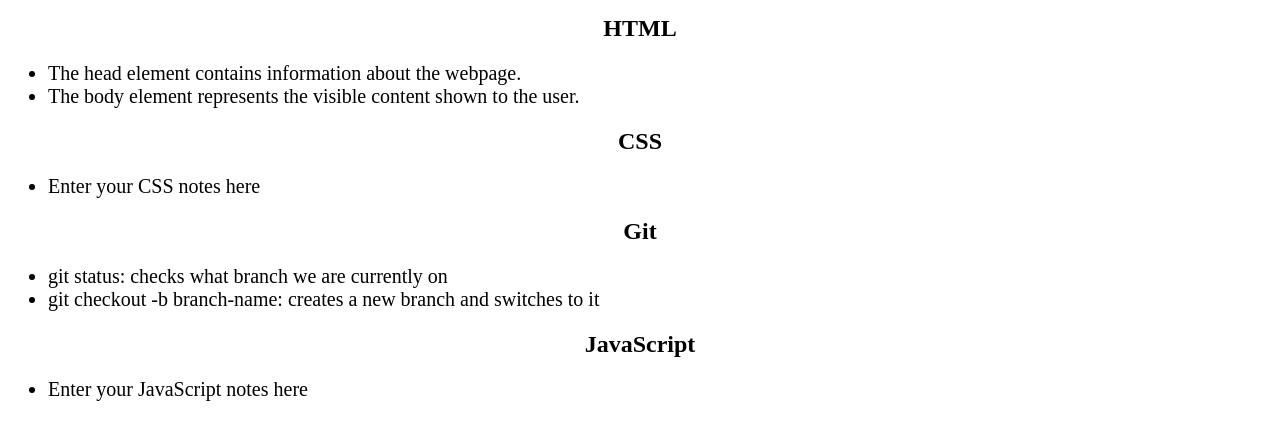
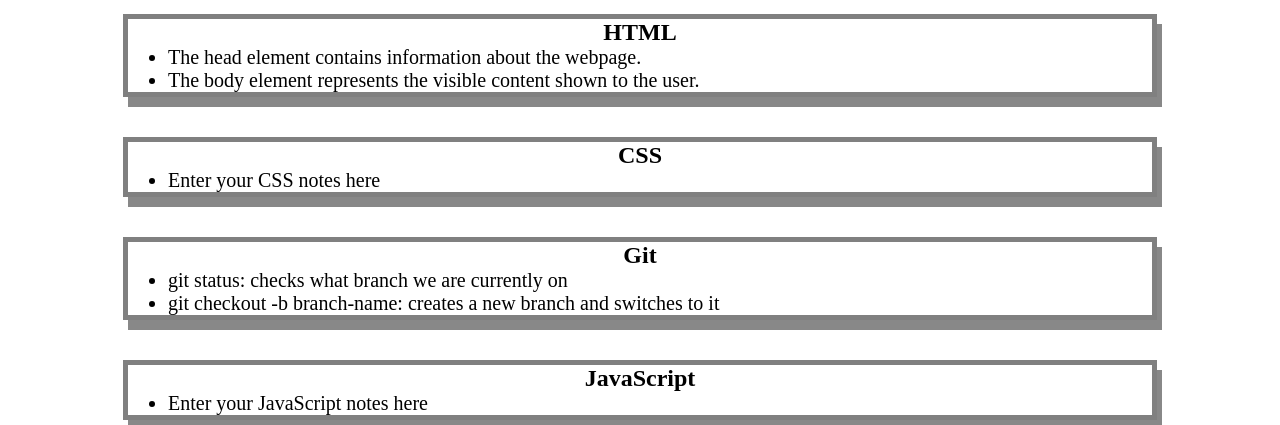
Before and after one commit to 404ismagic/prework-study-guide, a plain HTML site: page index.html in a window 1280 px wide. Shown: the part 146-571 px from the top of the page. Drawn offline with Linux system fonts and the light colour scheme.

Commit message:
.card {     width: 80%;     margin: 40px auto;     border: 5px solid gray;     box-shadow: 5px 10px #888888;   }

```diff
--- a/assets/style.css
+++ b/assets/style.css
@@ -1,6 +1,4 @@
-*
-<link rel="stylesheet" href="./assets/style.css">
-{
+* {
     margin: 0;
     padding: 0;
    }
@@ -35,3 +33,9 @@
     text-align: center;
     font-size: 30px;
    }
+   .card {
+    width: 80%;
+    margin: 40px auto;
+    border: 5px solid gray;
+    box-shadow: 5px 10px #888888;
+  }
```
